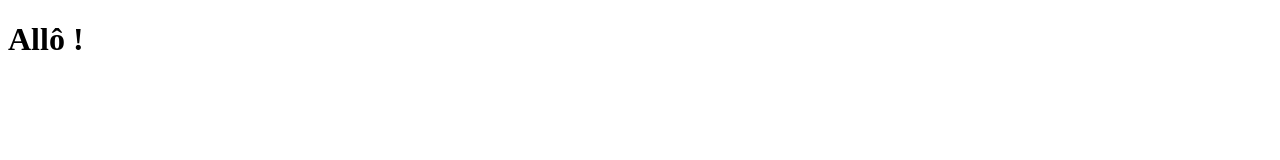
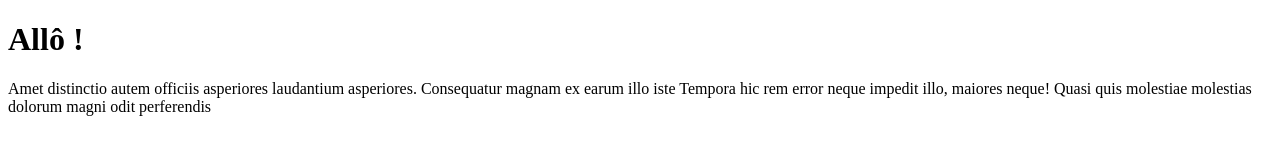
Before and after one commit to emmacharp/demo-23619, a plain HTML site: page index.html in a window 1280 px wide. Drawn offline with Linux system fonts and the light colour scheme.

Commit message:
Ajout d'un paragraphe de lorem.

```diff
--- a/index.html
+++ b/index.html
@@ -6,5 +6,6 @@
 </head>
 <body>
 	<h1>Allô !</h1>
+	<p>Amet distinctio autem officiis asperiores laudantium asperiores. Consequatur magnam ex earum illo iste Tempora hic rem error neque impedit illo, maiores neque! Quasi quis molestiae molestias dolorum magni odit perferendis</p>
 </body>
 </html>
```
Also changed, not shown: assets/css/main.css (deleted).
